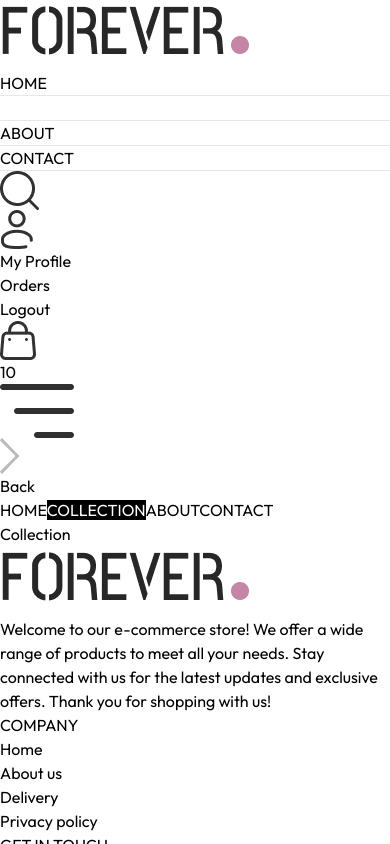
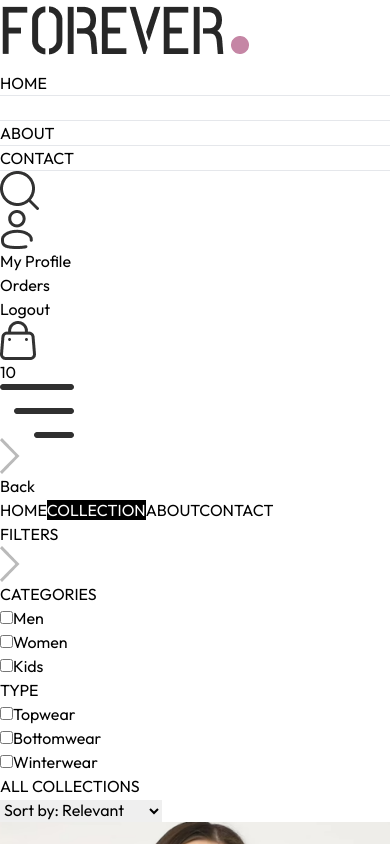
Before and after one commit to iaman-mishra/E-Commerce, a React (Vite) app in the folder frontend/: page /collection in a window 390 px wide. Shown: the top 844 px of the page. Built offline with nearby package versions, Linux system fonts and the light colour scheme.

Commit message:
Add filtering functionality to Collection page; implement category and subcategory filters

```diff
--- a/frontend/src/pages/Collection.jsx
+++ b/frontend/src/pages/Collection.jsx
@@ -1,9 +1,144 @@
-import React from 'react'
+import React, { useContext, useEffect, useState } from "react";
+import { shopContext } from "../context/shopContext";
+import { assets } from "../assets/assets";
+import Title from "../components/Title";
+import ProductItem from '../components/ProductItem'
 
 const Collection = () => {
+
+  const { products } = useContext(shopContext);
+  const [ShowFilters, SetShowFilters] = useState(false);
+  const [FilterProducts, SetFilterProducts]=useState([]);
+  const [Category,SetCategory]=useState([]);
+  const [SubCategory,SetSubCategory]=useState([]);
+
+  useEffect(()=>{
+    SetFilterProducts(products);
+  },[])
+
+  const toggleCategory=(e)=>{
+    if (Category.includes(e.target.value)) {
+      SetCategory(prev=> prev.filter(item => item !== e.target.value));
+    }
+    else{
+      SetCategory(prev=> [...prev, e.target.value]);
+    }
+  }
+
+  const toggleSubCategory=(e)=>{
+    if (SubCategory.includes(e.target.value)) {
+      SetSubCategory(prev=> prev.filter(item => item !== e.target.value));
+    }
+    else{
+      SetSubCategory(prev=> [...prev, e.target.value]);
+    }
+  }
+
+  const ApllyFilters=()=>{
+    let productsCopy=products.slice();
+
+    if (Category.length > 0) {
+      productsCopy=productsCopy.filter(item => Category.includes(item.category))
+    }
+    if (SubCategory.length > 0) {
+      productsCopy=productsCopy.filter(item => SubCategory.includes(item.subCategory))
+    }
+
+    SetFilterProducts(productsCopy);
+  }
+
+  useEffect(()=>{
+    ApllyFilters()
+  },[Category,SubCategory])
+
   return (
-    <div>Collection</div>
-  )
-}
+    <div className="flex flex-col sm:flex-row gap-1 sm:gap-10 pt-10 border-t">
 
-export default Collection
+      <div className="min-w-60">
+        <p
+          onClick={() => {
+            SetShowFilters(!ShowFilters);
+          }}
+          className="my-2 text-xl flex items-center cursor-pointer gap-2 "
+        >
+          FILTERS
+          <img
+            className={`h-3 sm:hidden ${ShowFilters ? "rotate-90" : ""}`}
+            src={assets.dropdown_icon}
+            alt=""
+          />
+        </p>
+
+        <div
+          className={`border border-gray-300 pl-5 py-3 mt-6 ${
+            ShowFilters ? "" : "hidden"
+          } sm:block`}
+        >
+          <p className="mb-3 text-sm font-medium">CATEGORIES</p>
+          <div className="flex flex-col gap-2 text-sm font-light text-gray-700">
+            <p className="flex gap-2">
+              <input value={'Men'} type="checkbox" onChange={toggleCategory} />
+              Men
+            </p>
+            <p className="flex gap-2">
+              <input value={'Women'} type="checkbox" onChange={toggleCategory} />
+              Women
+            </p>
+            <p className="flex gap-2">
+              <input value={'Kids'} type="checkbox" onChange={toggleCategory} />
+              Kids
+            </p>
+          </div>
+        </div>
+
+        <div
+          className={`border border-gray-300 pl-5 py-3 my-5 ${
+            ShowFilters ? "" : "hidden"
+          } sm:block`}
+        >
+          <p className="mb-3 text-sm font-medium">TYPE</p>
+          <div className="flex flex-col gap-2 text-sm font-light text-gray-700">
+            <p className="flex gap-2">
+              <input type="checkbox" value='Topwear' onChange={toggleSubCategory} />
+              Topwear
+            </p>
+            <p className="flex gap-2">
+              <input type="checkbox" value='Bottomwear' onChange={toggleSubCategory} />
+              Bottomwear
+            </p>
+            <p className="flex gap-2">
+              <input type="checkbox" value='Winterwear' onChange={toggleSubCategory} />
+              Winterwear
+            </p>
+          </div>
+        </div>
+      </div>
+
+      {/* Right Side */}
+
+      <div className="flex-1">
+
+        <div className="flex justify-between text-base sm:text-2xl mb-4">
+          <Title text1={"ALL"} text2={"COLLECTIONS"} />
+
+          {/* selectors */}
+          <select className="border-2 border-gray-300 text-sm px-2">
+            <option value="relevant">Sort by: Relevant</option>
+            <option value="low-high">Sort by: Low to High</option>
+            <option value="high-low">Sort by: High to Low</option>
+          </select>
+        </div>
+
+        {/* mapping items */}
+        <div className="grid grid-cols-2 md:grid-cols-3 lg:grid-cols-4 gap-4 gap-y-6">
+          {FilterProducts.map((item,index)=>{
+            return <ProductItem key={index} id={item._id} image={item.image} name={item.name} price={item.price} />
+          })}
+        </div>
+
+      </div>
+    </div>
+  );
+};
+
+export default Collection;
```
